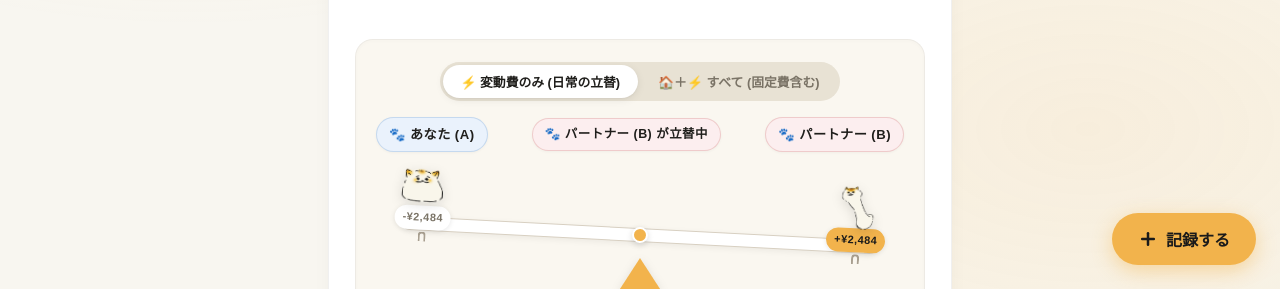
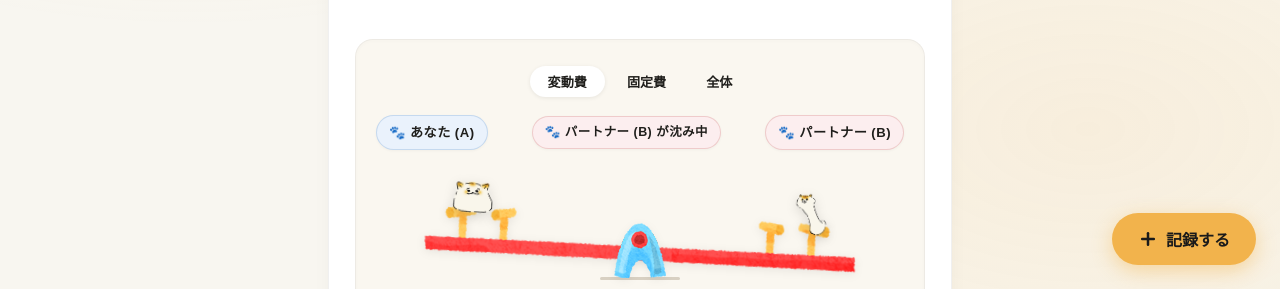
Before and after one commit to Taiga-Shinohara/mochi2system, a website built with Vite: page index.html in a window 1280 px wide. Shown: the part 511-800 px from the top of the page. Built offline with nearby package versions, Linux system fonts and the light colour scheme; a web font is replaced by a local one.

Commit message:
feat: LINE通知の直接送信、イラスト遊具シーソーの実装、精算完了時の自動画面更新、シーソー表記の簡潔化（変動費/固定費/全体）

```diff
--- a/src/main.js
+++ b/src/main.js
@@ -159,8 +159,22 @@ class MochiBudgetApp {
       currentMonth: this.currentMonth
     });
 
+    const calcFixed = calculateSettlement({
+      expenses: [],
+      fixedCosts: this.fixedCosts,
+      settings: this.settings,
+      currentMonth: this.currentMonth
+    });
+
     const calc = calcAll;
-    const activeCalc = this.seesawScope === 'all' ? calcAll : calcVariable;
+    let activeCalc = calcVariable;
+    if (this.seesawScope === 'fixed') {
+      activeCalc = calcFixed;
+    } else if (this.seesawScope === 'all') {
+      activeCalc = calcAll;
+    } else {
+      activeCalc = calcVariable;
+    }
 
     const isConnected = this.storage.isConnected;
     const isSettled = this.storage.isMonthSettled(this.currentMonth);
@@ -285,6 +299,7 @@ class MochiBudgetApp {
             <button class="month-btn" id="btnPrevMonth">◀</button>
             <span class="current-month-label">${this.formatMonthDisplay(this.currentMonth)}</span>
             <button class="month-btn" id="btnNextMonth">▶</button>
+            ${isSettled ? `<span class="month-locked-tag">🔒 精算ロック済</span>` : ''}
           </div>
           ${isViewingOtherMonth ? `
             <button class="btn-secondary btn-return-month" id="btnReturnToCurrentMonth">
@@ -314,7 +329,7 @@ class MochiBudgetApp {
 
           <div class="settlement-amount-box">
             <div style="font-size: 0.78rem; font-weight: 800; color: var(--mochi-ink-sub); margin-bottom: 2px;">
-              ${this.seesawScope === 'variable' ? '⚡ 変動費（日常のお買い物・外食）の精算' : '🏠＋⚡ 全体の精算（固定費＋変動費）'}
+              ${this.seesawScope === 'variable' ? '⚡ 変動費（日常のお買い物・外食）の精算' : (this.seesawScope === 'fixed' ? '🔄 固定費の精算' : '🏠＋⚡ 全体の精算（固定費＋変動費）')}
             </div>
             ${activeCalc.status === 'even' ? `
               <div class="settlement-subtitle">今月の精算はぴったりです</div>
@@ -332,16 +347,19 @@ class MochiBudgetApp {
             `}
           </div>
 
-          <!-- 遊具風精算シーソー（両脇に犬・立替が多い人が沈み込む） -->
+          <!-- 遊具風精算シーソー（添付画像デザイン完全準拠） -->
           <div class="seesaw-container">
-            <!-- シーソー集計範囲切替（変動費のみ vs すべて含む） -->
+            <!-- シーソー集計範囲切替（変動費 / 固定費 / 全体） -->
             <div class="seesaw-scope-bar">
               <div class="seesaw-scope-toggle">
                 <button type="button" class="seesaw-scope-btn ${this.seesawScope === 'variable' ? 'active' : ''}" data-scope="variable">
-                  <span>⚡ 変動費のみ (日常の立替)</span>
+                  <span>変動費</span>
+                </button>
+                <button type="button" class="seesaw-scope-btn ${this.seesawScope === 'fixed' ? 'active' : ''}" data-scope="fixed">
+                  <span>固定費</span>
                 </button>
                 <button type="button" class="seesaw-scope-btn ${this.seesawScope === 'all' ? 'active' : ''}" data-scope="all">
-                  <span>🏠＋⚡ すべて (固定費含む)</span>
+                  <span>全体</span>
                 </button>
               </div>
             </div>
@@ -349,53 +367,39 @@ class MochiBudgetApp {
             <div class="seesaw-partners-row">
               <span class="partner-pill a">🐾 ${partnerAName}</span>
               <span class="seesaw-status-tag ${activeCalc.status === 'even' ? 'even' : (activeCalc.balanceA > 0 ? 'a-heavy' : 'b-heavy')}">
-                ${activeCalc.status === 'even' ? '⚖️ つり合っています' : (activeCalc.balanceA > 0 ? `🐾 ${partnerAName} が立替中` : `🐾 ${partnerBName} が立替中`)}
+                ${activeCalc.status === 'even' ? '⚖️ つり合っています' : (activeCalc.balanceA > 0 ? `🐾 ${partnerAName} が沈み中` : `🐾 ${partnerBName} が沈み中`)}
               </span>
               <span class="partner-pill b">🐾 ${partnerBName}</span>
             </div>
 
-            <!-- 遊具シーソー本体 -->
+            <!-- 遊具シーソー本体（添付画像デザイン） -->
             <div class="playground-seesaw-wrapper">
-              <div class="seesaw-plank" style="transform: rotate(${tiltDeg}deg);">
-                <!-- A側の席 & 犬アイコン -->
-                <div class="seesaw-seat seat-a">
-                  <div class="seesaw-dog-rider">
-                    <img src="/characters/mochi-smile.png" alt="${partnerAName}" class="dog-rider-img ${activeCalc.balanceA > 0 ? 'heavy-sink' : ''}" />
-                    <span class="seat-badge ${activeCalc.balanceA >= 0 ? 'plus' : 'minus'}">
-                      ${activeCalc.balanceA >= 0 ? `+¥${activeCalc.balanceA.toLocaleString()}` : `-¥${Math.abs(activeCalc.balanceA).toLocaleString()}`}
-                    </span>
-                  </div>
-                  <div class="seat-handle"></div>
+              <div class="irasutoya-seesaw-plank" style="transform: rotate(${tiltDeg}deg);">
+                <!-- A側の犬（左側の席） -->
+                <div class="seesaw-dog-seat seat-a">
+                  <img src="/characters/mochi-smile.png" alt="${partnerAName}" class="dog-rider-img ${activeCalc.balanceA > 0 ? 'heavy-sink' : ''}" />
                 </div>
 
-                <!-- シーソーの木製板 & 中心ピン -->
-                <div class="seesaw-bar">
-                  <div class="seesaw-pivot-pin"></div>
+                <!-- 赤いシーソー板（黄色ハンドル付き） -->
+                <img src="/seesaw-plank.png" class="plank-graphic-img" alt="シーソーの板" />
+
+                <!-- B側の犬（右側の席） -->
+                <div class="seesaw-dog-seat seat-b">
+                  <img src="/characters/mochi-stretch.png" alt="${partnerBName}" class="dog-rider-img ${activeCalc.balanceB > 0 ? 'heavy-sink' : ''}" />
                 </div>
-
-                <!-- B側の席 & 犬アイコン -->
-                <div class="seesaw-seat seat-b">
-                  <div class="seesaw-dog-rider">
-                    <img src="/characters/mochi-stretch.png" alt="${partnerBName}" class="dog-rider-img ${activeCalc.balanceB > 0 ? 'heavy-sink' : ''}" />
-                    <span class="seat-badge ${activeCalc.balanceB >= 0 ? 'plus' : 'minus'}">
-                      ${activeCalc.balanceB >= 0 ? `+¥${activeCalc.balanceB.toLocaleString()}` : `-¥${Math.abs(activeCalc.balanceB).toLocaleString()}`}
-                    </span>
-                  </div>
-                  <div class="seat-handle"></div>
-                </div>
-              </div>
-
-              <!-- 支点（三角の土台）と地面 -->
-              <div class="seesaw-base-fulcrum">
-                <div class="fulcrum-triangle"></div>
+              </div>
+
+              <!-- 水色の支柱スタンド -->
+              <div class="irasutoya-seesaw-stand">
+                <img src="/seesaw-stand.png" class="stand-graphic-img" alt="シーソーの支柱" />
                 <div class="fulcrum-ground-line"></div>
               </div>
             </div>
 
             <div class="seesaw-labels">
-              <span>${activeCalc.balanceA > 0 ? '⬇️ 立替が多くて沈み中' : (activeCalc.balanceA < 0 ? '⬆️ 浮き中' : '均等')}</span>
+              <span>${activeCalc.balanceA > 0 ? '⬇️ 沈み中' : (activeCalc.balanceA < 0 ? '⬆️ 浮き中' : '均等')}</span>
               <span style="font-weight: 800; color: var(--mochi-ink);">${activeCalc.status === 'even' ? 'イーブン（0円）' : `差額: ¥${activeCalc.transferAmount.toLocaleString()}`}</span>
-              <span>${activeCalc.balanceB > 0 ? '⬇️ 立替が多くて沈み中' : (activeCalc.balanceB < 0 ? '⬆️ 浮き中' : '均等')}</span>
+              <span>${activeCalc.balanceB > 0 ? '⬇️ 沈み中' : (activeCalc.balanceB < 0 ? '⬆️ 浮き中' : '均等')}</span>
             </div>
           </div>
 
@@ -608,9 +612,17 @@ class MochiBudgetApp {
         `}
       </main>
 
-      <button class="mochi-fab" id="btnOpenExpenseModal">
-        <svg width="20" height="20" viewBox="0 0 24 24" fill="none" stroke="currentColor" stroke-width="3" stroke-linecap="round"><line x1="12" y1="5" x2="12" y2="19"/><line x1="5" y1="12" x2="19" y2="12"/></svg>
-        <span>記録する</span>
+      <button class="mochi-fab ${isSettled ? 'fab-locked' : ''}" id="btnOpenExpenseModal" title="${isSettled ? 'この月は精算完了済みのためロック中' : '支出・固定費を記録'}">
+        ${isSettled ? `
+          <svg width="18" height="18" viewBox="0 0 24 24" fill="none" stroke="currentColor" stroke-width="2.4" stroke-linecap="round" stroke-linejoin="round">
+            <rect x="3" y="11" width="18" height="11" rx="2" ry="2"/>
+            <path d="M7 11V7a5 5 0 0 1 10 0v4"/>
+          </svg>
+          <span>精算済み</span>
+        ` : `
+          <svg width="20" height="20" viewBox="0 0 24 24" fill="none" stroke="currentColor" stroke-width="3" stroke-linecap="round"><line x1="12" y1="5" x2="12" y2="19"/><line x1="5" y1="12" x2="19" y2="12"/></svg>
+          <span>記録する</span>
+        `}
       </button>
 
       <div id="toastNotification" class="toast"></div>
@@ -1131,11 +1143,13 @@ class MochiBudgetApp {
       close();
       if (isSettled) {
         await this.storage.setMonthSettled(this.currentMonth, false);
-        this.showToast(`${monthLabel}のロックを解除しましたよ 🔓`);
+        await this.loadData();
         this.render();
         this.attachEventListeners();
+        this.showToast(`${monthLabel}のロックを解除しましたよ 🔓`);
       } else {
         await this.storage.setMonthSettled(this.currentMonth, true);
+        await this.loadData();
         this.handleSettleCelebration();
         this.render();
         this.attachEventListeners();
@@ -2116,7 +2130,7 @@ class MochiBudgetApp {
     });
   }
 
-  handleShareLine() {
+  async handleShareLine() {
     const calc = calculateSettlement({
       expenses: this.expenses,
       fixedCosts: this.fixedCosts,
@@ -2131,14 +2145,26 @@ class MochiBudgetApp {
       monthLabel
     });
 
-    const lineUrl = `https://line.me/R/msg/text/?${encodeURIComponent(text)}`;
-    if (navigator.clipboard) {
-      navigator.clipboard.writeText(text).then(() => {
-        this.showToast('メッセージをコピーしましたよ');
-        setTimeout(() => window.open(lineUrl, '_blank'), 400);
-      }).catch(() => window.open(lineUrl, '_blank'));
+    // 事前に設定されたLINE宛に直接通知を送信
+    if (this.lineService.isConfigured()) {
+      this.showToast('LINEへ通知を送信中... ⏳');
+      try {
+        const success = await this.lineService.sendMessage(text);
+        if (success) {
+          this.showToast('設定したLINE宛に直接通知を送りましたよ 💬✨');
+        } else {
+          this.showToast('LINE送信に失敗しました。設定を確認してください 💦');
+        }
+      } catch (err) {
+        console.error('LINE notification error', err);
+        this.showToast('LINE送信中にエラーが発生しました 💦');
+      }
     } else {
-      window.open(lineUrl, '_blank');
+      // LINE設定がまだの場合
+      this.showToast('LINE設定が未完了です。右上の⚙️からLINE設定を行ってください ⚙️');
+      setTimeout(() => {
+        this.openSettingsModal();
+      }, 1000);
     }
   }
 
--- a/src/style.css
+++ b/src/style.css
@@ -607,88 +607,99 @@ body {
   border-color: var(--partner-b-border);
 }
 
-/* 遊具風シーソーラッパー（高さを広げて窮屈さを解消） */
+/* シーソーの3パターン切り替えボタン（変動費 / 固定費 / 全体） */
+.seesaw-scope-bar {
+  display: flex;
+  justify-content: center;
+  margin-bottom: 14px;
+}
+
+.seesaw-scope-toggle {
+  display: inline-flex;
+  background: var(--mochi-surface-sub);
+  padding: 4px;
+  border-radius: var(--radius-full);
+  gap: 4px;
+  border: 1px solid var(--border-subtle);
+}
+
+.seesaw-scope-btn {
+  border: none;
+  background: transparent;
+  padding: 6px 18px;
+  border-radius: var(--radius-full);
+  font-size: 0.82rem;
+  font-weight: 700;
+  color: var(--mochi-ink-light);
+  cursor: pointer;
+  transition: all 0.2s var(--ease-mochi);
+  white-space: nowrap;
+}
+
+.seesaw-scope-btn.active {
+  background: #FFFFFF;
+  color: var(--mochi-ink);
+  font-weight: 800;
+  box-shadow: 0 1px 4px rgba(0, 0, 0, 0.08);
+}
+
+/* 遊具風シーソーラッパー（添付画像デザイン完全準拠） */
 .playground-seesaw-wrapper {
   position: relative;
   width: 100%;
-  height: 128px;
-  display: flex;
-  align-items: center;
+  max-width: 460px;
+  height: 120px;
+  display: flex;
+  align-items: flex-end;
   justify-content: center;
-  margin: 22px 0 10px;
-}
-
-/* 傾く板（全体） */
-.seesaw-plank {
+  margin: 16px auto 10px;
+  padding: 0 10px;
+  overflow: visible;
+}
+
+/* 傾くシーソー板ラッパー（回転中心は赤い板の中心 50% 80%） */
+.irasutoya-seesaw-plank {
   position: absolute;
-  top: 54px;
-  width: 90%;
-  height: 14px;
-  transform-origin: 50% 50%;
+  bottom: 24px;
+  left: 3%;
+  right: 3%;
+  height: 52px;
+  transform-origin: 50% 80%;
   transition: transform 0.8s var(--ease-mochi);
   display: flex;
-  align-items: center;
-  justify-content: space-between;
+  align-items: flex-end;
+  justify-content: center;
   z-index: 2;
 }
 
-/* 木製板バー */
-.seesaw-bar {
+/* 赤いシーソー板画像（黄色ハンドル付き） */
+.plank-graphic-img {
+  width: 100%;
+  height: auto;
+  display: block;
+  pointer-events: none;
+  user-select: none;
+  filter: drop-shadow(0 2px 5px rgba(0, 0, 0, 0.08));
+}
+
+/* シーソー上の犬の席（板の両端・ハンドル付近） */
+.seesaw-dog-seat {
   position: absolute;
-  top: 0;
-  left: 0;
-  right: 0;
-  height: 14px;
-  background: #FFFFFF;
-  border: 1.5px solid #D8D0C2;
-  border-radius: var(--radius-full);
-  box-shadow: 0 2px 6px rgba(0, 0, 0, 0.06);
-  z-index: 1;
-}
-
-/* 中心ピボットピン */
-.seesaw-pivot-pin {
-  position: absolute;
-  top: 50%;
-  left: 50%;
-  width: 16px;
-  height: 16px;
-  border-radius: 50%;
-  background: var(--mochi-yaki);
-  border: 2px solid #FFFFFF;
-  transform: translate(-50%, -50%);
-  z-index: 3;
-  box-shadow: 0 2px 6px rgba(0, 0, 0, 0.15);
-}
-
-/* 両端の席 */
-.seesaw-seat {
-  position: absolute;
-  top: -54px;
+  top: -26px;
   z-index: 4;
-  display: flex;
-  flex-direction: column;
-  align-items: center;
-}
-
-.seesaw-seat.seat-a {
-  left: -8px;
-}
-
-.seesaw-seat.seat-b {
-  right: -8px;
-}
-
-.seesaw-dog-rider {
-  display: flex;
-  flex-direction: column;
-  align-items: center;
-  position: relative;
+}
+
+.seesaw-dog-seat.seat-a {
+  left: 6%;
+}
+
+.seesaw-dog-seat.seat-b {
+  right: 6%;
 }
 
 .dog-rider-img {
-  width: 46px;
-  height: 46px;
+  width: 44px;
+  height: 44px;
   object-fit: contain;
   filter: drop-shadow(0 3px 6px rgba(0, 0, 0, 0.12));
   transition: transform 0.3s var(--ease-mochi);
@@ -703,66 +714,54 @@ body {
   50% { transform: translateY(3px); }
 }
 
-.seat-badge {
-  font-size: 0.68rem;
-  font-weight: 800;
-  padding: 2px 8px;
-  border-radius: var(--radius-full);
-  border: none;
-  background: var(--mochi-white);
-  margin-top: -3px;
-  white-space: nowrap;
-  box-shadow: 0 1px 5px rgba(0, 0, 0, 0.1);
-}
-
-.seat-badge.plus {
-  background: var(--mochi-yaki);
-  color: #1A1A1A;
-}
-
-.seat-badge.minus {
-  background: #FFFFFF;
-  color: var(--mochi-ink-sub);
-}
-
-/* ハンドル棒 */
-.seat-handle {
-  width: 8px;
-  height: 10px;
-  border: 2px solid #A89F90;
-  border-bottom: none;
-  border-radius: 4px 4px 0 0;
-  margin-top: 2px;
-}
-
-/* 三角の支点土台 */
-.seesaw-base-fulcrum {
+/* 水色の支柱スタンド */
+.irasutoya-seesaw-stand {
   position: absolute;
-  bottom: 8px;
+  bottom: 6px;
   left: 50%;
   transform: translateX(-50%);
   display: flex;
   flex-direction: column;
   align-items: center;
-  z-index: 1;
-}
-
-.fulcrum-triangle {
-  width: 0;
-  height: 0;
-  border-left: 22px solid transparent;
-  border-right: 22px solid transparent;
-  border-bottom: 34px solid var(--mochi-yaki);
-  position: relative;
-  filter: drop-shadow(0 2px 5px rgba(0, 0, 0, 0.1));
+  z-index: 3;
+}
+
+.stand-graphic-img {
+  width: 52px;
+  height: auto;
+  display: block;
+  pointer-events: none;
+  filter: drop-shadow(0 2px 4px rgba(0, 0, 0, 0.06));
 }
 
 .fulcrum-ground-line {
-  width: 140px;
+  width: 80px;
   height: 3px;
   background: #D8D0C2;
-  border-radius: var(--radius-full);
+  border-radius: 2px;
   margin-top: -1px;
+}
+
+/* 月ナビゲーションのロック状態タグ */
+.month-locked-tag {
+  display: inline-flex;
+  align-items: center;
+  font-size: 0.72rem;
+  font-weight: 800;
+  color: #2E7D32;
+  background: #E8F5E9;
+  padding: 2px 8px;
+  border-radius: var(--radius-full);
+  margin-left: 6px;
+  vertical-align: middle;
+}
+
+/* FABロック中スタイル */
+.mochi-fab.fab-locked {
+  background: #B0A89C;
+  color: #FFFFFF;
+  box-shadow: 0 4px 12px rgba(0, 0, 0, 0.12);
+  cursor: not-allowed;
 }
 
 .seesaw-labels {
```
Also changed, not shown: public/seesaw-plank.png (added), public/seesaw-stand.png (added).
